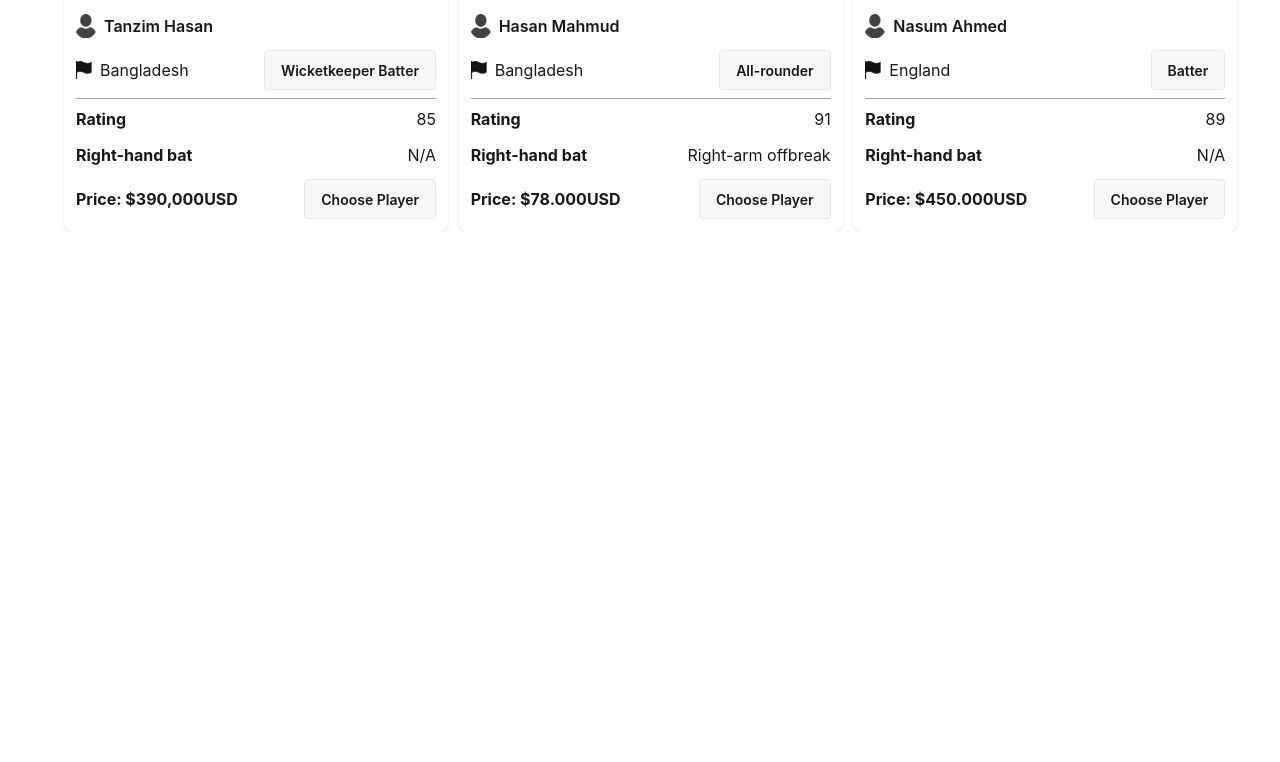
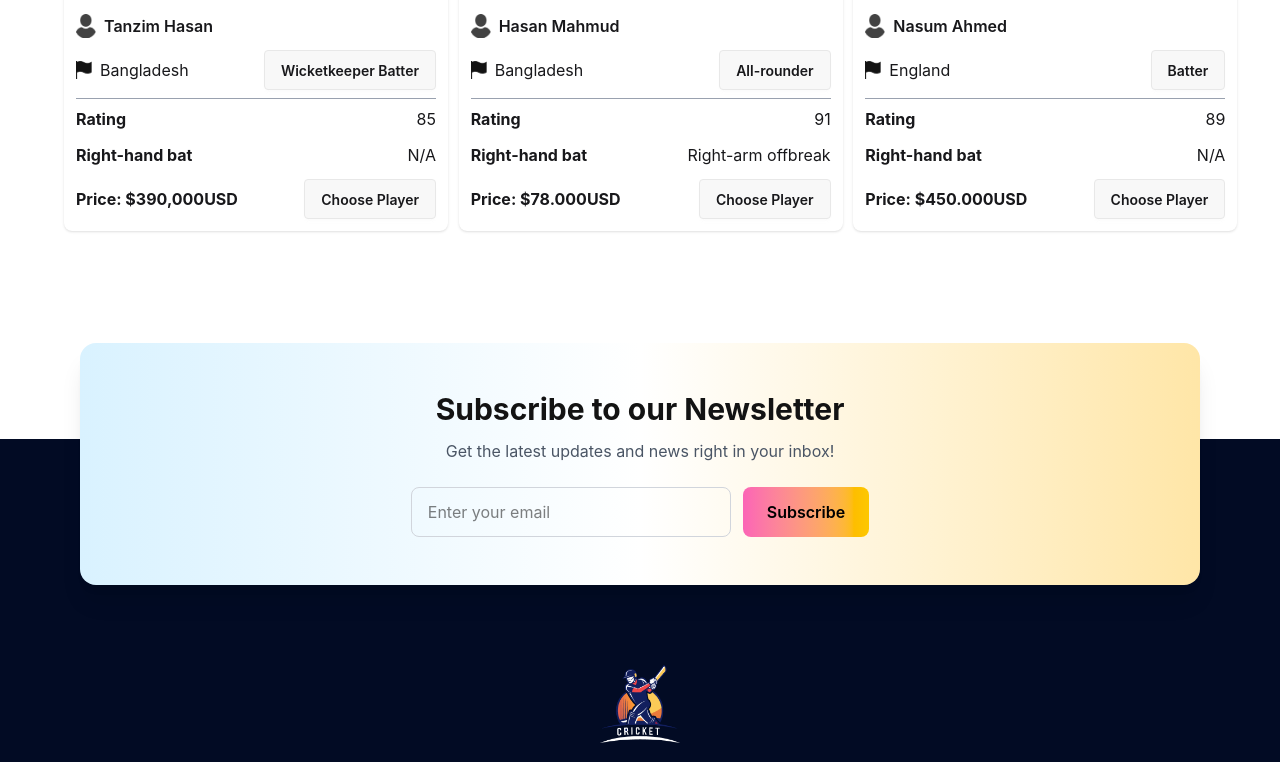
Before and after one commit to mizanur2734/select-your-eleven, a React (Vite) app: page / in a window 1280 px wide. Shown: the part 2035-2797 px from the top of the page. Before the commit the page ends 2266 px from the top, so only its background shows below. Built offline with nearby package versions, Linux system fonts and the light colour scheme.

Commit message:
implement responsive footer with newsletter card

```diff
--- a/package.json
+++ b/package.json
@@ -13,6 +13,7 @@
     "@tailwindcss/vite": "^4.2.1",
     "react": "^19.2.0",
     "react-dom": "^19.2.0",
+    "react-toastify": "^11.0.5",
     "tailwindcss": "^4.2.1"
   },
   "devDependencies": {
--- a/src/App.jsx
+++ b/src/App.jsx
@@ -1,8 +1,9 @@
 import { PureComponent, Suspense, useState } from "react";
 import AvailablePrice from "./components/AvailablePrice/AvailablePrice";
-
+import { ToastContainer } from "react-toastify";
 import SelectedPlayers from "./components/SelectedPlayers/SelectedPlayers";
 import Navbar from "./components/Navbar/Navbar";
+import Footer from "./components/Footer/Footer";
 
 const fetchPlayers = async () => {
   const res = await fetch("/players.json");
@@ -12,34 +13,41 @@ const playersPromise = fetchPlayers();
 
 function App() {
   const [toggle, setToggle] = useState(true);
-  const [avialAbleBlance, setAvialAbleBlance] = useState(600000);
-  const [purchasedPlayers, setPurchasedPlayers] = useState([])
+  const [avialAbleBlance, setAvialAbleBlance] = useState(10000000);
+  const [purchasedPlayers, setPurchasedPlayers] = useState([]);
   // console.log(purchasedPlayers)
 
-  const removePlayer = (p) =>{
-    const filterData = purchasedPlayers.filter(ply => ply.player_name !== p.player_name)
-    setPurchasedPlayers(filterData)
-    setAvialAbleBlance(avialAbleBlance+parseInt(p.price.split("USD").join("").split(",").join("")))
-  }
+  const removePlayer = (p) => {
+    const filterData = purchasedPlayers.filter(
+      (ply) => ply.player_name !== p.player_name,
+    );
+    setPurchasedPlayers(filterData);
+    setAvialAbleBlance(
+      avialAbleBlance +
+        parseInt(p.price.split("USD").join("").split(",").join("")),
+    );
+  };
 
   return (
     <>
       <div className="max-w-6xl mx-auto">
         <Navbar avialAbleBlance={avialAbleBlance}></Navbar>
-        <div className="flex justify-between items-center font-bold">
-          <h1 className="md:text-2xl text-[20px]">{
-            toggle===true? "Avialable Players" : `Secleted Players(${purchasedPlayers.length}/6)`
-            }</h1>
+        <div className="flex justify-between items-center md:font-bold font-semibold md:px-0 px-1">
+          <h1 className="md:text-2xl text-[18px]">
+            {toggle === true
+              ? "Avialable Players"
+              : `Secleted Players(${purchasedPlayers.length}/6)`}
+          </h1>
           <div className="">
             <button
               onClick={() => setToggle(true)}
-              className={`py-[10px] px-4 border border-gray-400 rounded-l-2xl border-r-0 ${toggle === true ? "bg-[#E7FE29]" : ""}`}
+              className={`py-[10px] md:px-4 px-3 border border-gray-400 rounded-l-2xl border-r-0 ${toggle === true ? "bg-[#E7FE29]" : ""}`}
             >
               Avilable
             </button>
             <button
               onClick={() => setToggle(false)}
-              className={`py-[10px] px-4 border border-gray-400 rounded-r-2xl border-l-0 ${toggle === false ? "bg-[#E7FE29]" : ""}`}
+              className={`py-[10px] md:px-4 px-3 border border-gray-400 rounded-r-2xl border-l-0 ${toggle === false ? "bg-[#E7FE29]" : ""}`}
             >
               Secleted <span>{purchasedPlayers.length}</span>
             </button>
@@ -51,12 +59,23 @@ function App() {
               <span className="loading loading-spinner loading-xl"></span>
             }
           >
-            <AvailablePrice purchasedPlayers={purchasedPlayers} setPurchasedPlayers={setPurchasedPlayers}  avialAbleBlance={avialAbleBlance} setAvialAbleBlance={setAvialAbleBlance} playersPromise={playersPromise}></AvailablePrice>
+            <AvailablePrice
+              purchasedPlayers={purchasedPlayers}
+              setPurchasedPlayers={setPurchasedPlayers}
+              avialAbleBlance={avialAbleBlance}
+              setAvialAbleBlance={setAvialAbleBlance}
+              playersPromise={playersPromise}
+            ></AvailablePrice>
           </Suspense>
         ) : (
-          <SelectedPlayers removePlayer={removePlayer} purchasedPlayers={purchasedPlayers}></SelectedPlayers>
+          <SelectedPlayers
+            removePlayer={removePlayer}
+            purchasedPlayers={purchasedPlayers}
+          ></SelectedPlayers>
         )}
       </div>
+      <ToastContainer />
+      <Footer className="mt-96"></Footer>
     </>
   );
 }
--- a/src/components/AvailablePrice/AvailablePrice.jsx
+++ b/src/components/AvailablePrice/AvailablePrice.jsx
@@ -11,7 +11,7 @@ const AvailablePrice = ({
   const playersData = use(playersPromise);
 
   return (
-    <div className="grid grid-cols-1 md:grid-cols-3 gap-6 md:gap-8 mt-4">
+    <div className="grid grid-cols-1 md:grid-cols-3 gap-6 md:gap-8 mt-4 mb-20">
       {playersData.map((player) => (
         <PlayerCard
           purchasedPlayers={purchasedPlayers}
--- /dev/null
+++ b/src/components/Footer/Footer.jsx
@@ -0,0 +1,92 @@
+
+import footerImg from "../../assets/logo-footer.png";
+
+const Footer = () => {
+  return (
+    <div className="bg-[#020b24] text-white absolute mt-32 w-full">
+      {/* Newsletter */}
+      <div className="max-w-6xl mx-auto px-4 -mt-24 relative z-10">
+        <div className="bg-gradient-to-r from-[#d9f2ff] via-white to-[#ffe6a7] rounded-2xl shadow-xl p-8 md:p-12 text-center">
+          <h2 className="text-2xl md:text-3xl font-bold text-[#131313] mb-3">
+            Subscribe to our Newsletter
+          </h2>
+
+          <p className="text-gray-600 mb-6">
+            Get the latest updates and news right in your inbox!
+          </p>
+
+          <div className="flex flex-col md:flex-row justify-center gap-3">
+            <input
+              type="email"
+              placeholder="Enter your email"
+              className="px-4 py-3 rounded-lg w-full md:w-80 border border-gray-300 text-black"
+            />
+
+            <button className="px-6 py-3 rounded-lg bg-gradient-to-r from-pink-400 to-yellow-400 text-black font-semibold">
+              Subscribe
+            </button>
+          </div>
+        </div>
+      </div>
+
+      {/* Logo */}
+      <div className="flex justify-center mt-20">
+        <img src={footerImg} alt="logo" className="w-20" />
+      </div>
+
+      {/* Footer Content */}
+      <div className="max-w-6xl mx-auto px-4 py-12 grid grid-cols-1 md:grid-cols-3 gap-10">
+
+        {/* About */}
+        <div>
+          <h3 className="font-semibold text-lg mb-4">About Us</h3>
+
+          <p className="text-gray-400 text-sm leading-relaxed">
+            We are a passionate team dedicated to providing the best services
+            to our customers.
+          </p>
+        </div>
+
+        {/* Quick Links */}
+        <div className="text-center">
+          <h3 className="font-semibold text-lg mb-4">Quick Links</h3>
+
+          <ul className="space-y-2 text-gray-400 text-sm list-disc list-inside inline-block text-left">
+            <li>Home</li>
+            <li>Services</li>
+            <li>About</li>
+            <li>Contact</li>
+          </ul>
+        </div>
+
+        {/* Subscribe */}
+        <div>
+          <h3 className="font-semibold text-lg mb-4">Subscribe</h3>
+
+          <p className="text-gray-400 text-sm mb-4">
+            Subscribe to our newsletter for the latest updates.
+          </p>
+
+          <div className="flex">
+            <input
+              type="email"
+              placeholder="Enter your email"
+              className="px-4 py-2 w-full rounded-l-lg text-black bg-white"
+            />
+
+            <button className="px-4 py-2 bg-gradient-to-r from-pink-400 to-yellow-400 text-black font-semibold rounded-r-lg">
+              Subscribe
+            </button>
+          </div>
+        </div>
+      </div>
+
+      {/* Bottom */}
+      <div className="border-t border-gray-700 text-center py-5 text-gray-400 text-sm">
+        ©2024 Your Company All Rights Reserved.
+      </div>
+    </div>
+  );
+};
+
+export default Footer;
--- a/src/components/PlayerCard/PlayerCard.jsx
+++ b/src/components/PlayerCard/PlayerCard.jsx
@@ -1,6 +1,7 @@
 import React, { useState } from "react";
 import userImg from "../../assets/Group.png";
 import flagImg from "../../assets/Group-1.png";
+import { toast } from "react-toastify";
 const PlayerCard = ({
   player,
   setAvialAbleBlance,
@@ -15,15 +16,19 @@ const PlayerCard = ({
       playerData.price.split("USD").join("").split(",").join(""),
     );
     if (avialAbleBlance < playerPrice) {
-      alert("Not enough coins!!");
+      toast("Not enough coins!!");
       return;
+    }
+    if(purchasedPlayers.length === 6){
+        toast('6 players already selected!')
+        return
     }
     setIsSeleted(true);
     setAvialAbleBlance(avialAbleBlance - playerPrice);
     setPurchasedPlayers([...purchasedPlayers, playerData])
   };
   return (
-    <div className="card bg-base-100 w-96 shadow-sm p-3">
+    <div className="card bg-base-100 w-96 shadow-sm p-3 ">
       <figure>
         <img
           src={player.player_image}
--- a/src/components/SelectedCard/SelectedCard.jsx
+++ b/src/components/SelectedCard/SelectedCard.jsx
@@ -6,7 +6,7 @@ const handleRemove = () =>{
     removePlayer(player)
 }
   return (
-    <div className="border border-gray-300 rounded-xl p-2 mt-2 ">
+    <div className="border border-gray-300 rounded-xl p-2 mt-2">
       <div className="flex justify-between items-center">
         <div className="flex items-center">
           <img
```
Also changed, not shown: src/components/SelectedPlayers/SelectedPlayers.jsx (+14 -11 lines), 1 other file (tests, documents, lock files or other folders).
